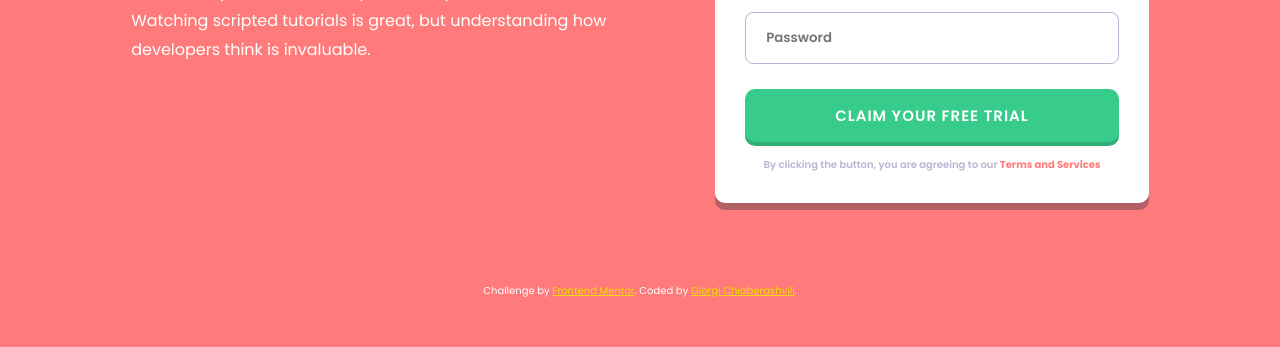
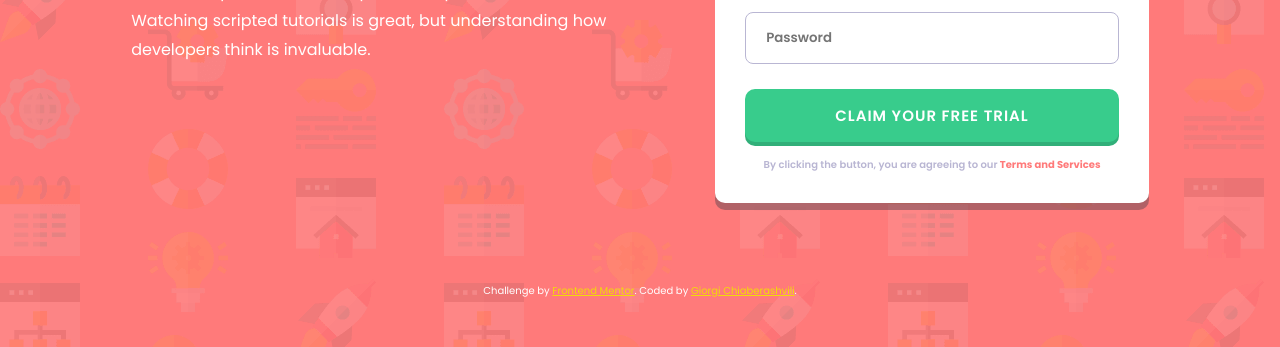
Before and after one commit to GiorgiChiaberashvili/Intro-Component-with-Signup-Form-n, a plain HTML site: page index.html in a window 1280 px wide. Shown: the part 453-800 px from the top of the page. Drawn offline with Linux system fonts and the light colour scheme.

Commit message:
Update main.css

```diff
--- a/css/main.css
+++ b/css/main.css
@@ -31,7 +31,7 @@ html {
 body {
     font-family: 'Poppins', sans-serif;
     font-size: 1.6rem;
-    background: url('./images/bg-intro-desktop.png');
+    background: url('../images/bg-intro-desktop.png');
     background-color: var(--Red);
     display: flex;
     flex-direction: column;
```
